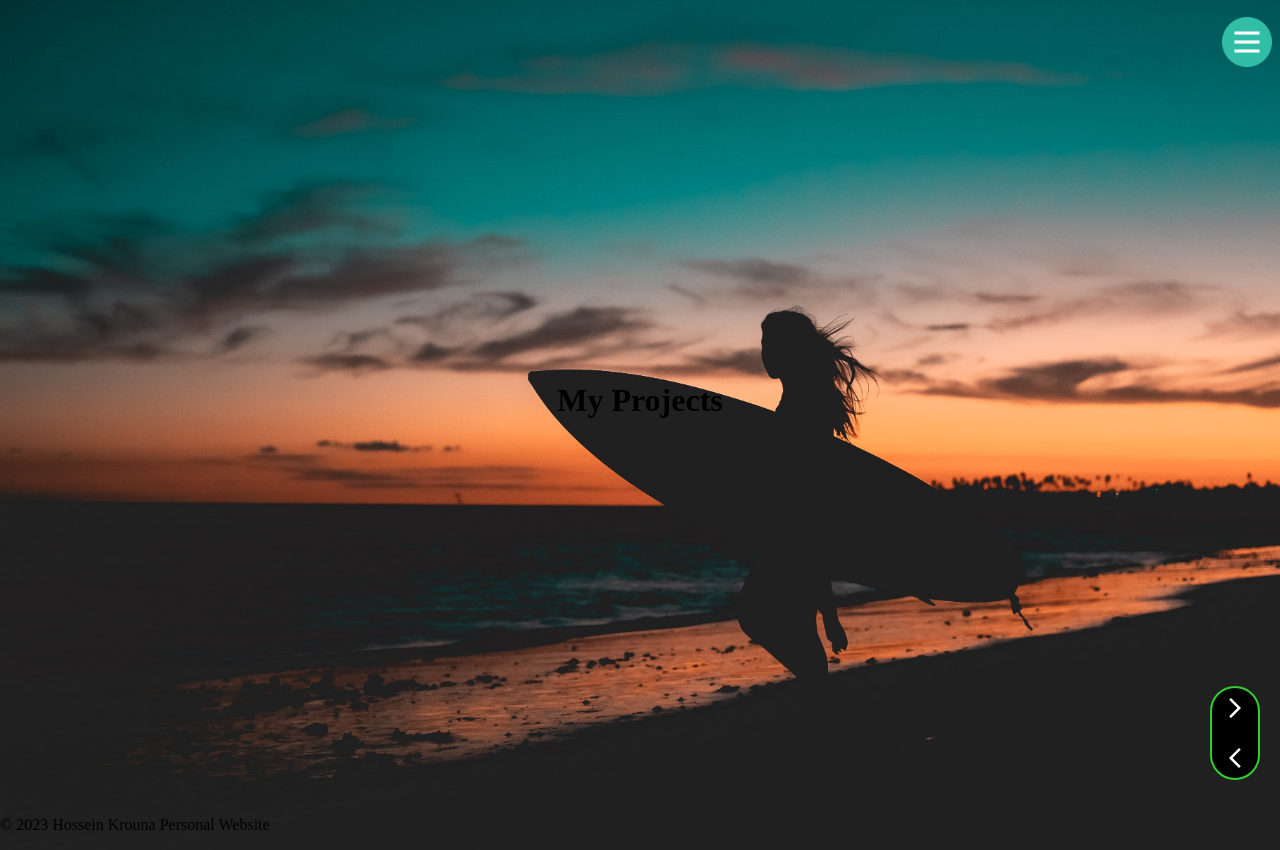
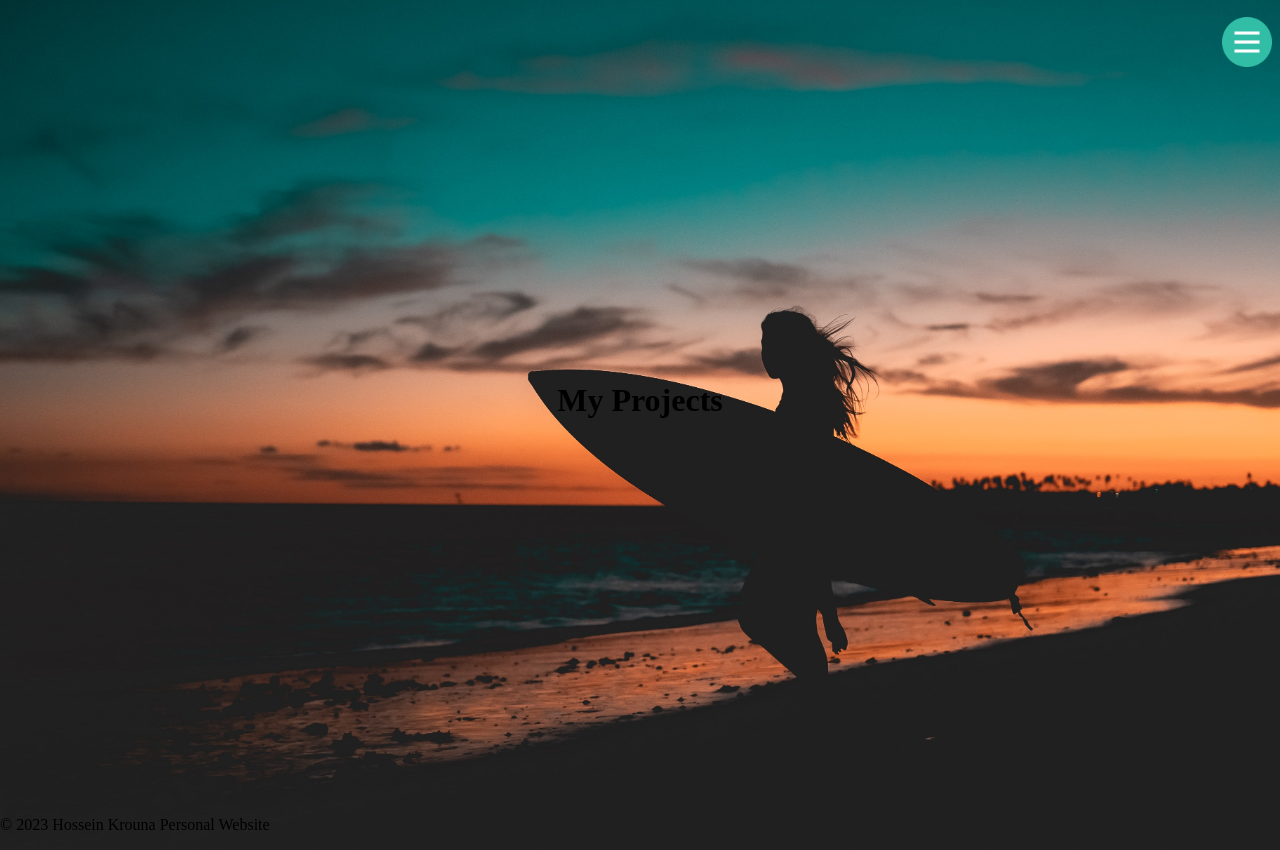
Before and after one commit to HosseinKrouna/my-personal-website, a Next.js app: page /projects in a window 1280 px wide. Built offline with nearby package versions, Linux system fonts and the light colour scheme.

Commit message:
modify: set animation for the page transition of all page

```diff
--- a/components/Layout.js
+++ b/components/Layout.js
@@ -1,5 +1,5 @@
 import Footer from "@/components/Footer";
-import { useState, useEffect, useCallback } from "react";
+import { useState, useEffect } from "react";
 import Sidebar from "./Sidebar";
 import OvalShapeNavigation from "./OvalShapeNavigation";
 import { Grid } from "@mui/material";
@@ -8,6 +8,7 @@ import {
 	NavbarIcon,
 	MainContent,
 } from "../components/styles/StyledLayout";
+import PageTransition from "./animation/PageTransition";
 
 function Layout({ children }) {
 	const [sidebarOpen, setSidebarOpen] = useState(false);
@@ -32,14 +33,6 @@ function Layout({ children }) {
 		setSidebarOpen(!sidebarOpen);
 		console.log("sidebarOpen", sidebarOpen);
 	}
-
-	// const handleNavbarIconClick = useCallback(() => {
-	// 	setSidebarOpen((prevOpen) => !prevOpen);
-	// }, []);
-
-	// useEffect(() => {
-	// 	console.log("sidebarOpen", sidebarOpen);
-	// }, [sidebarOpen]);
 
 	function handleSidebarClose() {
 		setSidebarOpen(false);
@@ -73,7 +66,9 @@ function Layout({ children }) {
 							height: "100vh",
 						}}
 					>
-						<MainContent>{children}</MainContent>
+						<PageTransition>
+							<MainContent>{children}</MainContent>
+						</PageTransition>
 					</Grid>
 					{isSmallScreen && (
 						<Grid
--- a/components/animation/PageTransition.js
+++ b/components/animation/PageTransition.js
@@ -1,38 +1,35 @@
 import { motion } from "framer-motion";
-import RandomPageAnimation from "../animation/RandomPageAnimation";
+import { useEffect, useState } from "react";
 
-const pageVariants = {
-	initial: {
-		opacity: 0,
-		y: "100%",
-	},
-	enter: {
-		opacity: 1,
-		y: 0,
-		transition: {
-			duration: 0.5,
-			ease: "easeInOut",
-		},
-	},
-	exit: {
-		opacity: 0,
-		y: "-100%",
-		transition: {
-			duration: 0.5,
-			ease: "easeInOut",
-		},
-	},
-};
+const animationVariants = [
+	{ scale: 0.8, opacity: 0 },
+	{ scale: 1.2, opacity: 0 },
+	{ rotate: 360, opacity: 0 },
+];
+
+function getRandomVariant() {
+	return animationVariants[
+		Math.floor(Math.random() * animationVariants.length)
+	];
+}
 
 function PageTransition({ children }) {
+	const [randomVariant, setRandomVariant] = useState(getRandomVariant());
+
+	useEffect(() => {
+		setRandomVariant(getRandomVariant());
+	}, [children]);
+
 	return (
 		<motion.div
-			initial="initial"
-			animate="enter"
-			exit="exit"
-			variants={pageVariants}
+			initial={{ opacity: 0 }}
+			animate={{ opacity: 1 }}
+			exit={{ opacity: 0 }}
+			transition={{ duration: 0.5 }}
+			variants={{ animate: randomVariant }}
+			key={JSON.stringify(randomVariant)}
 		>
-			<RandomPageAnimation>{children}</RandomPageAnimation>
+			{children}
 		</motion.div>
 	);
 }
--- a/pages/_app.js
+++ b/pages/_app.js
@@ -1,13 +1,19 @@
 import GlobalStyle from "../styles";
-import { StrictMode } from "react";
+import { AnimatePresence } from "framer-motion";
+import { useRouter } from "next/router";
+import PageTransition from "@/components/animation/PageTransition";
 
 function MyApp({ Component, pageProps }) {
+	const router = useRouter();
 	return (
-		<StrictMode>
+		<>
 			<GlobalStyle />
-			<Component {...pageProps} />
-		</StrictMode>
+			<AnimatePresence mode="wait">
+				<PageTransition key={router.route}>
+					<Component {...pageProps} />
+				</PageTransition>
+			</AnimatePresence>
+		</>
 	);
 }
-
 export default MyApp;
--- a/pages/about.js
+++ b/pages/about.js
@@ -1,6 +1,5 @@
 import Layout from "../components/Layout";
-import OvalShapeNavigation from "@/components/OvalShapeNavigation";
-import PageTransition from "@/components/animation/PageTransition";
+import PageTransition from "../components/animation/PageTransition";
 
 function AboutPage() {
 	return (
--- a/pages/contact.js
+++ b/pages/contact.js
@@ -1,11 +1,12 @@
 import Layout from "../components/Layout";
-import OvalShapeNavigation from "@/components/OvalShapeNavigation";
+import PageTransition from "@/components/animation/PageTransition";
 
 function ContactPage() {
 	return (
 		<Layout>
+			<PageTransition>
 			<h1>Contact Me</h1>
-			<OvalShapeNavigation />
+			</PageTransition>
 		</Layout>
 	);
 }
--- a/pages/projects.js
+++ b/pages/projects.js
@@ -1,11 +1,12 @@
 import Layout from "../components/Layout";
-import OvalShapeNavigation from "@/components/OvalShapeNavigation";
+import PageTransition from "@/components/animation/PageTransition";
 
 function ProjectsPage() {
 	return (
 		<Layout>
-			<h1>My Projects</h1>
-			<OvalShapeNavigation />
+			<PageTransition>
+				<h1>My Projects</h1>
+			</PageTransition>
 		</Layout>
 	);
 }
```
Also changed, not shown: components/animation/RandomPageAnimation.js (deleted, +0 -25 lines).
